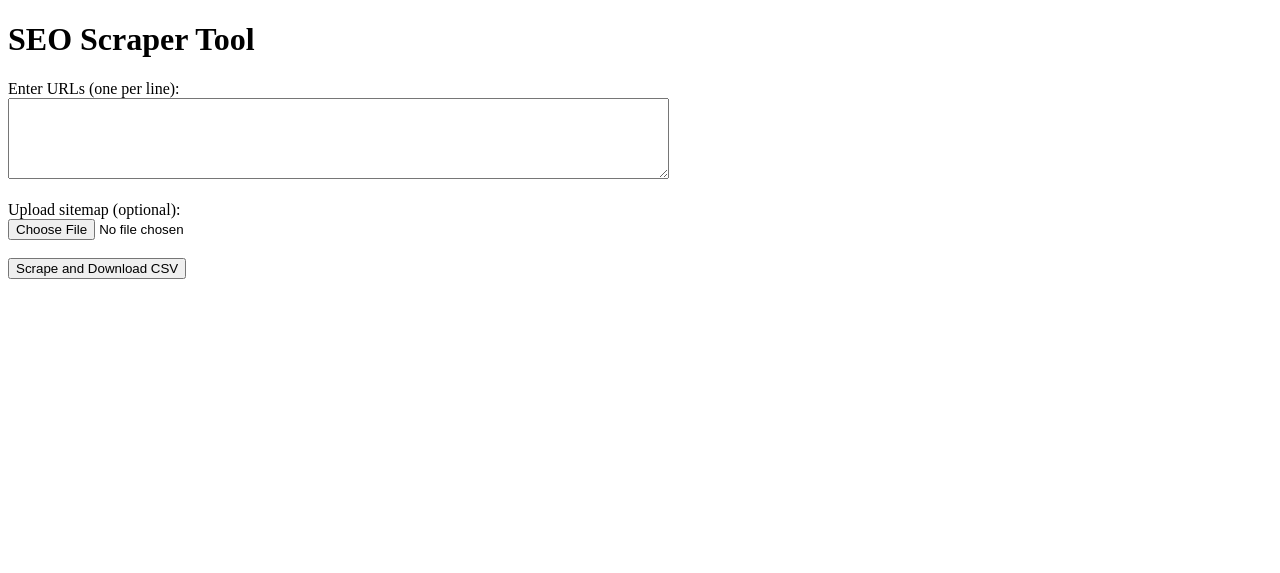
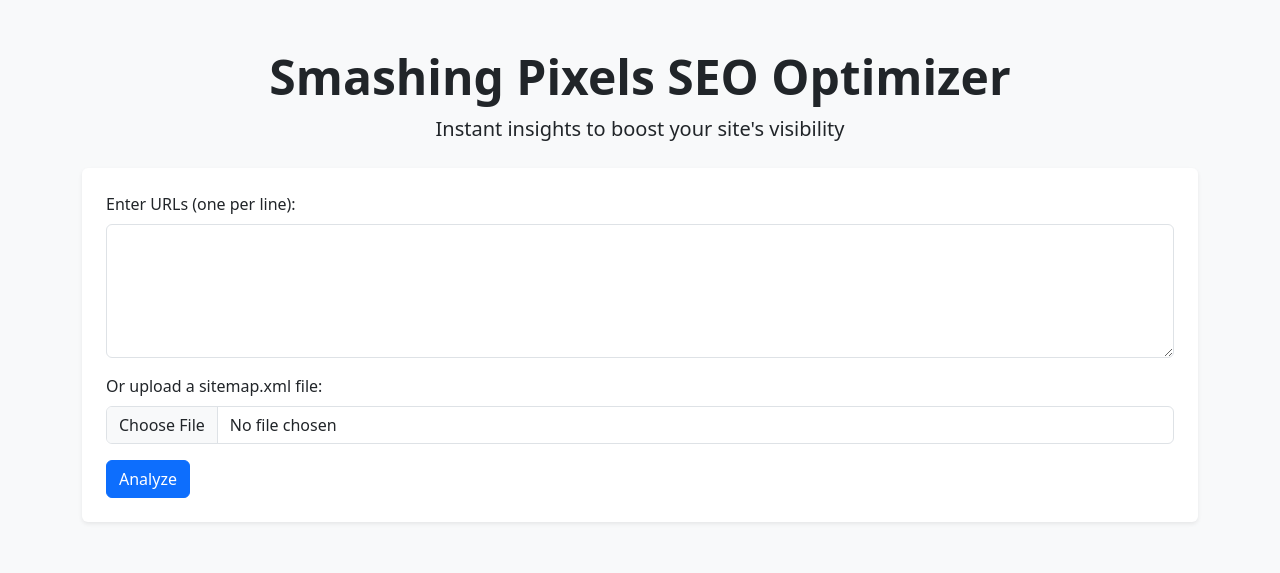
Before and after one commit to SmashingPixelsTools/seo-webscraper, a plain HTML site: page templates/index.html in a window 1280 px wide. Drawn offline with nearby package versions, Linux system fonts and the light colour scheme.

Commit message:
Add files via upload

```diff
--- a/templates/index.html
+++ b/templates/index.html
@@ -1,16 +1,27 @@
 <!DOCTYPE html>
-<html>
+<html lang="en">
 <head>
-  <title>SEO Scraper</title>
+  <meta charset="UTF-8">
+  <title>Smashing Pixels SEO Optimizer</title>
+  <link href="https://cdn.jsdelivr.net/npm/bootstrap@5.3.0/dist/css/bootstrap.min.css" rel="stylesheet">
 </head>
-<body>
-  <h1>SEO Scraper Tool</h1>
-  <form method="POST" action="/scrape" enctype="multipart/form-data">
-    <label>Enter URLs (one per line):</label><br>
-    <textarea name="urls" rows="5" cols="80"></textarea><br><br>
-    <label>Upload sitemap (optional):</label><br>
-    <input type="file" name="sitemap"><br><br>
-    <input type="submit" value="Scrape and Download CSV">
-  </form>
+<body class="bg-light">
+  <div class="container py-5">
+    <div class="text-center mb-4">
+      <h1 class="display-5 fw-bold">Smashing Pixels SEO Optimizer</h1>
+      <p class="lead">Instant insights to boost your site's visibility</p>
+    </div>
+    <form action="/scrape" method="post" enctype="multipart/form-data" class="bg-white p-4 rounded shadow-sm">
+      <div class="mb-3">
+        <label for="urls" class="form-label">Enter URLs (one per line):</label>
+        <textarea name="urls" rows="5" class="form-control"></textarea>
+      </div>
+      <div class="mb-3">
+        <label for="sitemap" class="form-label">Or upload a sitemap.xml file:</label>
+        <input type="file" name="sitemap" class="form-control">
+      </div>
+      <button type="submit" class="btn btn-primary">Analyze</button>
+    </form>
+  </div>
 </body>
 </html>
```
